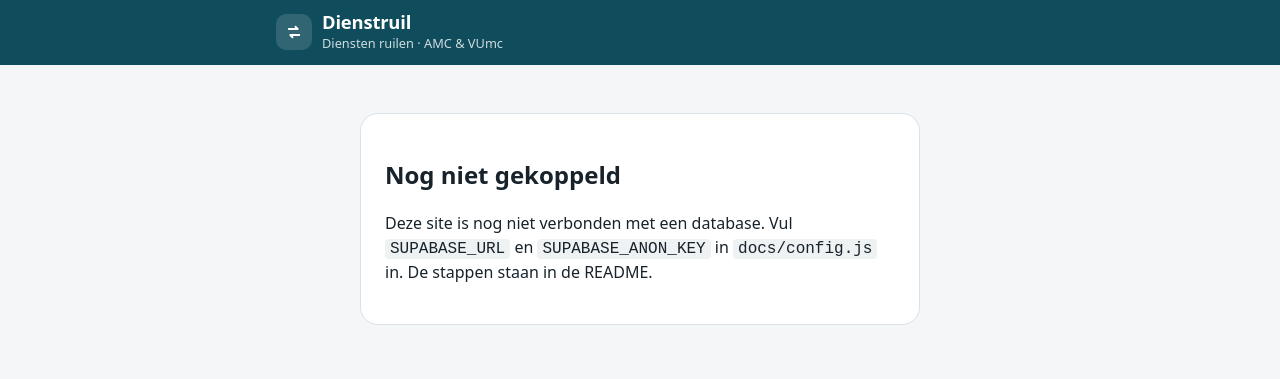
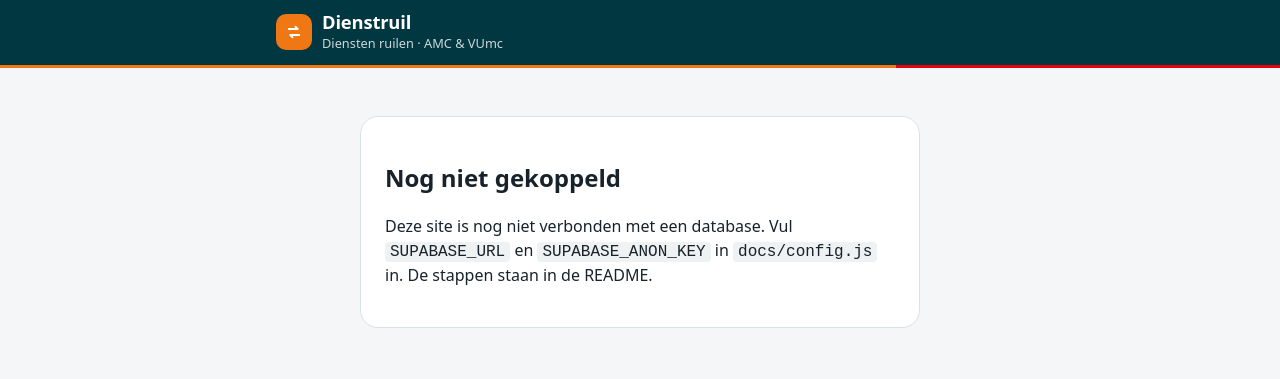
Before and after one commit to jwk-md-rad/dienstruilmarktplaats, a plain HTML site: page docs/index.html in a window 1280 px wide. Drawn offline with Linux system fonts and the light colour scheme.

Commit message:
Huisstijlkleuren Amsterdam UMC (petrol, oranje, rood)
Co-Authored-By: Claude Opus 5.5 <noreply@anthropic.com>
Claude-Session: https://claude.ai/code/session_01TtYv5Dhx1S7WUexGnmXSvJ

```diff
--- a/docs/style.css
+++ b/docs/style.css
@@ -5,19 +5,22 @@
   --text: #17222a;
   --muted: #5c6b75;
   --border: #dbe2e6;
-  --primary: #0f4c5c;
+  --primary: #003741;
   --primary-ink: #ffffff;
-  --primary-soft: #e1eef1;
+  --primary-soft: #e0ecee;
+  --brand-orange: #f07814;
+  --brand-red: #e6000f;
+  --brand-petrol: #003741;
   --open: #1f8a4c;
   --open-soft: #e3f4ea;
   --afgesproken: #b26a00;
   --afgesproken-soft: #fdf0d9;
   --afgehandeld: #6b7780;
   --afgehandeld-soft: #e9edef;
-  --danger: #b42318;
-  --danger-soft: #fdecea;
-  --amc: #0f4c5c;
-  --vu: #5b3c99;
+  --danger: #c4000d;
+  --danger-soft: #fde8e9;
+  --amc: #003741;
+  --vu: #b34f00;
   --weekend: #f6f0e4;
   --radius: 14px;
   --shadow: 0 1px 2px rgba(16, 34, 42, .06), 0 4px 14px rgba(16, 34, 42, .05);
@@ -32,9 +35,9 @@
     --text: #e6edf0;
     --muted: #93a3ab;
     --border: #2a383e;
-    --primary: #5fb3c6;
-    --primary-ink: #0b1a1f;
-    --primary-soft: #183239;
+    --primary: #6cc0cc;
+    --primary-ink: #001d22;
+    --primary-soft: #133a41;
     --open: #4cc37f;
     --open-soft: #163325;
     --afgesproken: #f0a83a;
@@ -43,8 +46,8 @@
     --afgehandeld-soft: #222c31;
     --danger: #f2877d;
     --danger-soft: #3b1d1a;
-    --amc: #5fb3c6;
-    --vu: #b39ae8;
+    --amc: #6cc0cc;
+    --vu: #f59a4c;
     --weekend: #241f17;
     --shadow: 0 1px 2px rgba(0, 0, 0, .3);
     color-scheme: dark;
@@ -66,12 +69,16 @@ button, input, textarea, select { font: inherit; color: inherit; }
 /* ---------- Topbar ---------- */
 .topbar {
   position: sticky; top: 0; z-index: 20;
-  background: var(--primary);
-  color: var(--primary-ink);
+  background: var(--brand-petrol);
+  color: #ffffff;
   padding-top: env(safe-area-inset-top);
 }
+.topbar::after {
+  content: ""; display: block; height: 3px;
+  background: linear-gradient(90deg, var(--brand-orange) 0 70%, var(--brand-red) 70% 100%);
+}
 @media (prefers-color-scheme: dark) {
-  .topbar { background: #12333c; color: #e6edf0; }
+  .topbar { background: #002a31; }
 }
 .topbar-inner {
   max-width: 760px; margin: 0 auto;
@@ -81,13 +88,13 @@ button, input, textarea, select { font: inherit; color: inherit; }
 .brand { display: flex; align-items: center; gap: 10px; min-width: 0; }
 .logo {
   width: 36px; height: 36px; flex: none; border-radius: 10px;
-  background: rgba(255,255,255,.14); display: grid; place-items: center;
+  background: var(--brand-orange); color: #ffffff; display: grid; place-items: center;
 }
 .logo svg { width: 24px; height: 24px; fill: none; stroke: currentColor; stroke-width: 2.4; stroke-linecap: round; stroke-linejoin: round; }
 .brand h1 { font-size: 1.15rem; margin: 0; line-height: 1.1; letter-spacing: -.01em; }
 .brand .sub { margin: 2px 0 0; font-size: .8rem; opacity: .8; white-space: nowrap; }
-.topbar .btn-primary { background: #fff; color: #0f4c5c; }
-@media (prefers-color-scheme: dark) { .topbar .btn-primary { background: #5fb3c6; color: #0b1a1f; } }
+.topbar .btn-primary { background: var(--brand-orange); color: #001d22; }
+.topbar .btn-primary:hover { filter: brightness(1.06); }
 
 .container { max-width: 760px; margin: 0 auto; padding: 16px; }
 .loading { color: var(--muted); text-align: center; padding: 40px 0; }
```
Also changed, not shown: docs/index.html (+1 -1 lines).
